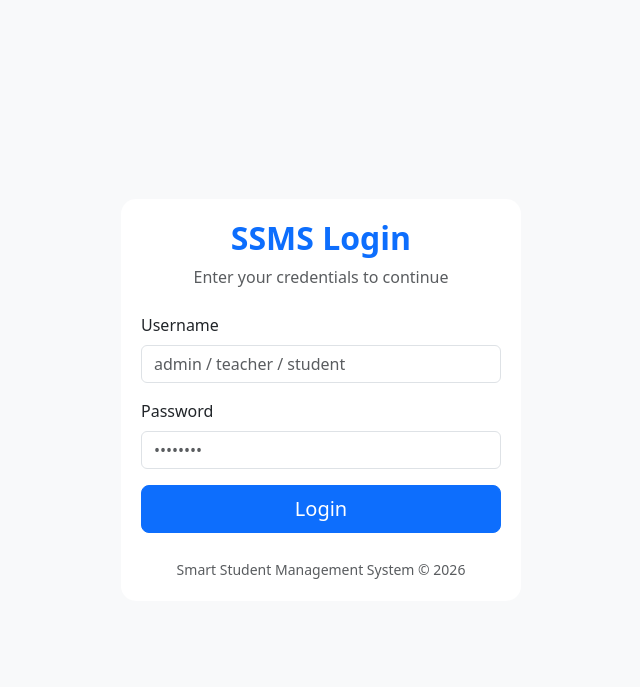
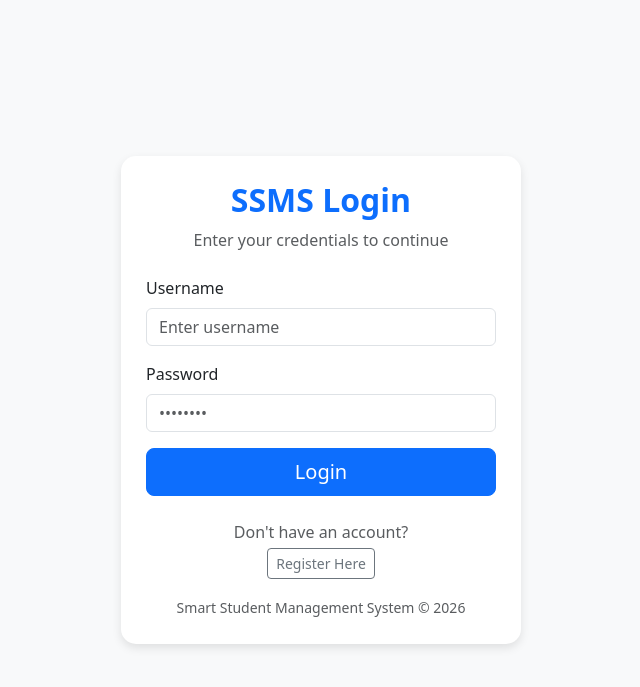
Before and after one commit to ziva4/Smart-Student-Management-System, a Flask app: page /login in a window 1280 px wide. Shown: the top 687 px of the page, without its empty margins (319-959 px from the left). Run offline with Flask 3, Linux system fonts and the light colour scheme.

Commit message:
Login page updated

```diff
--- a/templates/login.html
+++ b/templates/login.html
@@ -4,8 +4,10 @@
     <meta charset="UTF-8">
     <meta name="viewport" content="width=device-width, initial-scale=1.0">
     <title>Login - Smart Student Management System</title>
-    <!-- Bootstrap 5 CSS CDN -->
+
+    <!-- Bootstrap 5 CSS -->
     <link href="https://cdn.jsdelivr.net/npm/bootstrap@5.3.0/dist/css/bootstrap.min.css" rel="stylesheet">
+
     <style>
         body {
             background-color: #f8f9fa;
@@ -14,55 +16,73 @@
             align-items: center;
             justify-content: center;
         }
+
         .login-card {
             width: 100%;
             max-width: 400px;
-            padding: 20px;
+            padding: 25px;
             border-radius: 15px;
-            box-shadow: 0 4px d10px rgba(0,0,0,0.1);
+
+            /* FIXED BUG HERE */
+            box-shadow: 0 4px 10px rgba(0,0,0,0.1);
         }
     </style>
 </head>
+
 <body>
 
 <div class="login-card bg-white">
+
     <div class="text-center mb-4">
         <h2 class="fw-bold text-primary">SSMS Login</h2>
         <p class="text-muted">Enter your credentials to continue</p>
     </div>
 
-    <!-- Flash Messages (Errors/Alerts) -->
+    <!-- Flash Messages -->
     {% with messages = get_flashed_messages() %}
       {% if messages %}
         {% for message in messages %}
-          <div class="alert alert-danger alert-dismissible fade show" role="alert">
+          <div class="alert alert-danger alert-dismissible fade show">
             {{ message }}
-            <button type="button" class="btn-close" data-bs-dismiss="alert" aria-label="Close"></button>
+            <button type="button" class="btn-close" data-bs-dismiss="alert"></button>
           </div>
         {% endfor %}
       {% endif %}
     {% endwith %}
 
+    <!-- LOGIN FORM -->
     <form action="/login" method="POST">
+
         <div class="mb-3">
-            <label for="username" class="form-label">Username</label>
-            <input type="text" name="username" id="username" class="form-control" placeholder="admin / teacher / student" required>
+            <label class="form-label">Username</label>
+            <input type="text" name="username" class="form-control" placeholder="Enter username" required>
         </div>
+
         <div class="mb-3">
-            <label for="password" class="form-label">Password</label>
-            <input type="password" name="password" id="password" class="form-control" placeholder="••••••••" required>
+            <label class="form-label">Password</label>
+            <input type="password" name="password" class="form-control" placeholder="••••••••" required>
         </div>
-        <div class="d-grid gap-2">
+
+        <div class="d-grid">
             <button type="submit" class="btn btn-primary btn-lg">Login</button>
         </div>
+
     </form>
 
+    <!-- REGISTER LINK (IMPORTANT PART YOU WANTED) -->
     <div class="mt-4 text-center">
-        <small class="text-muted">Smart Student Management System &copy; 2026</small>
+        <p class="text-muted mb-1">Don't have an account?</p>
+        <a href="/register" class="btn btn-outline-secondary btn-sm">Register Here</a>
     </div>
+
+    <div class="mt-3 text-center">
+        <small class="text-muted">Smart Student Management System © 2026</small>
+    </div>
+
 </div>
 
-<!-- Bootstrap 5 JS Bundle -->
+<!-- Bootstrap JS -->
 <script src="https://cdn.jsdelivr.net/npm/bootstrap@5.3.0/dist/js/bootstrap.bundle.min.js"></script>
+
 </body>
 </html>
```
